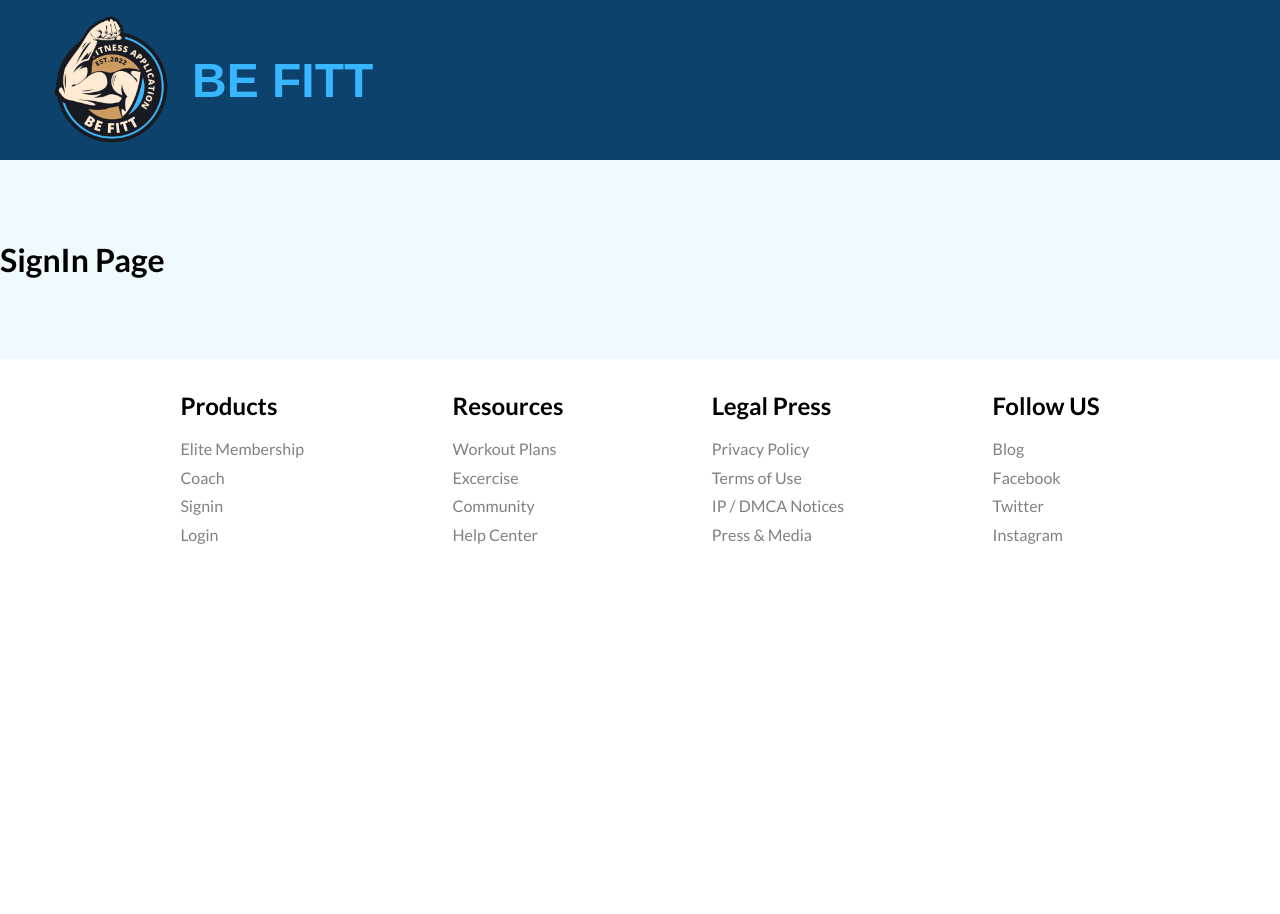
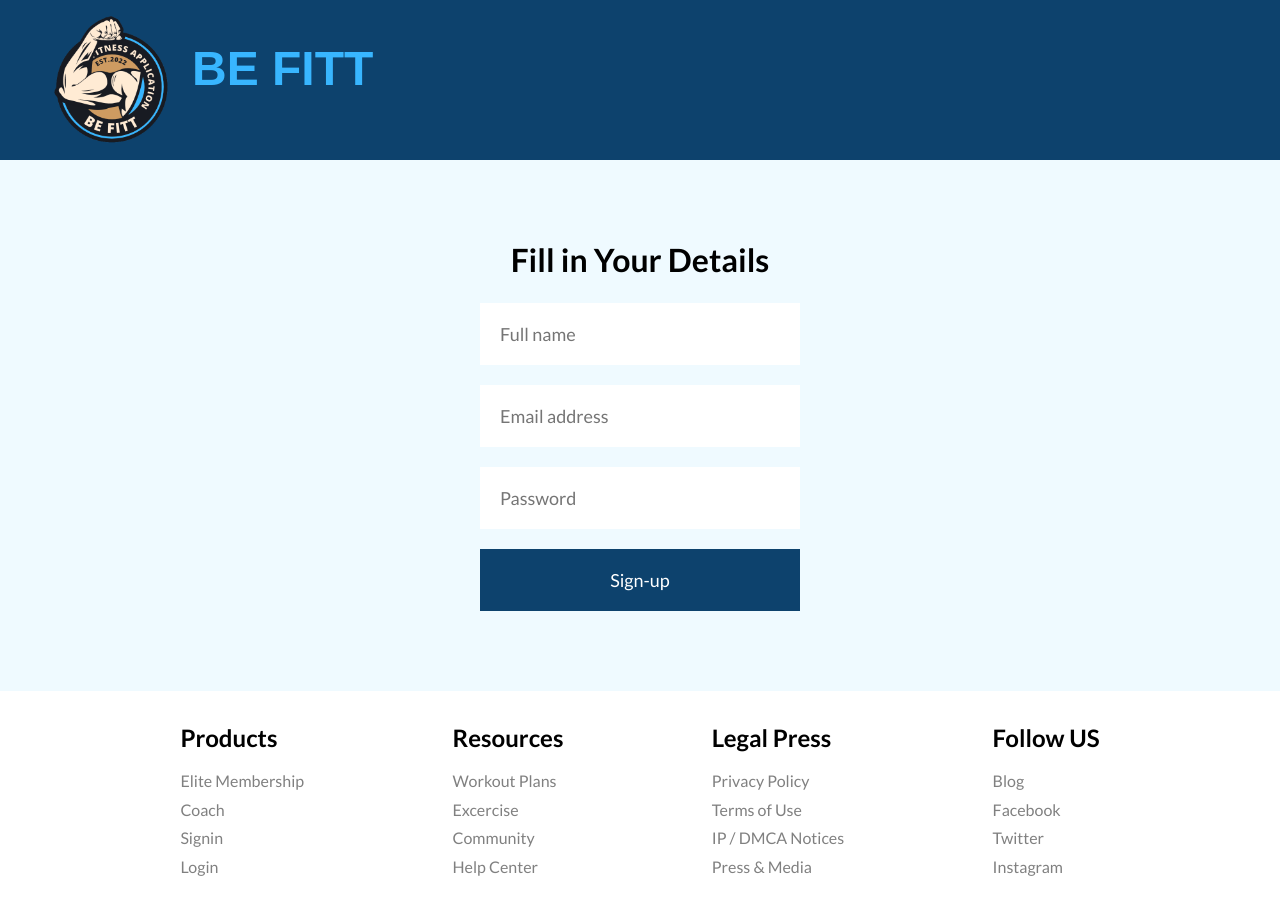
Before and after one commit to sunchushivaaa/Jefit-clone, a React (Create React App) app in the folder my-app/: page /signin in a window 1280 px wide. Shown: the top 914 px of the page. Before the commit the page ends 800 px from the top, so only its background shows below. Built offline with nearby package versions, Linux system fonts and the light colour scheme; a web font is replaced by a local one.

Commit message:
09-01-23 Updates

```diff
--- a/my-app/src/Components/Contexts/AuthContext.jsx
+++ b/my-app/src/Components/Contexts/AuthContext.jsx
@@ -3,7 +3,7 @@ import { createContext, useState } from "react";
 export const AuthContext = createContext();
 
 export default function AuthContextProvider({ children }) {
-  const [login, setLogin] = useState(true);
+  const [login, setLogin] = useState(false);
 
   return (
     <AuthContext.Provider value={{ login, setLogin }}>
--- /dev/null
+++ b/my-app/src/Components/Styles/Login.module.css
@@ -0,0 +1,23 @@
+.Login, .Signin {
+  text-align: center;
+}
+h1 {
+  margin-bottom: 1.5rem;
+}
+form {
+  width: 25%;
+  margin: auto;
+  display: grid;
+  grid-template-rows: repeat(3, 1fr);
+  gap: 20px;
+}
+form > input {
+  padding: 20px;
+  font-size: large;
+  border: none;
+}
+form > input:last-child {
+  cursor: pointer;
+  background-color: rgb(13, 66, 109);
+  color: white;
+}
--- a/my-app/src/Components/Styles/WorkoutPage_Defined.module.css
+++ b/my-app/src/Components/Styles/WorkoutPage_Defined.module.css
@@ -47,3 +47,23 @@
 .WorkoutDivs > a > div > img {
   width: 100%;
 }
+.Detailed1 {
+  width: 80%;
+  margin: auto;
+}
+.Detailed1 > h1 {
+  text-align: center;
+  margin-bottom: 2.5rem;
+}
+.Detailed1 > .Description > p {
+  text-align: justify;
+  margin-bottom: 0.8rem;
+  font-size: 1.2rem;
+  line-height: 2rem;
+  letter-spacing: 1px;
+}
+.Detailed1 > .Description > p > button {
+  font-size: medium;
+  padding: 4px 8px;
+  cursor: pointer;
+}
--- a/my-app/src/Components/WorkoutPage_Defined/WorkoutDetailed1.jsx
+++ b/my-app/src/Components/WorkoutPage_Defined/WorkoutDetailed1.jsx
@@ -3,7 +3,7 @@ import { useContext, useEffect, useState } from "react";
 import { Link, useParams } from "react-router-dom";
 import { AuthContext } from "../Contexts/AuthContext";
 export default function WorkoutDetailed1() {
-  const { login, setLogin } = useContext(AuthContext);
+  const { login } = useContext(AuthContext);
   const { id } = useParams();
   const [data, setData] = useState({});
   useEffect(() => {
@@ -20,7 +20,7 @@ export default function WorkoutDetailed1() {
     return (
       <div className={styles.Detailed1}>
         <h1>{data.name}</h1>
-        <div>
+        <div className={styles.Description}>
           <p>
             <b>Type :-</b> {data.type}
           </p>
@@ -43,6 +43,41 @@ export default function WorkoutDetailed1() {
             )}
           </p>
         </div>
+        <div className={styles.Workouts}>
+          {data.workouts.map((el) => {
+            for (let x in el) {
+              return (
+                <div>
+                  <h2>{x}</h2>
+                  <p>
+                    <b>Name :-</b> {el.Name}
+                  </p>
+                  <p>
+                    <b>Muscle :-</b> {el.Muscle}
+                  </p>
+                  <p>
+                    <b>Timer :-</b> {el.Timer}
+                  </p>
+                  <p>
+                    <b>Sets :-</b> {el.Sets}
+                  </p>
+                  <p>
+                    <b>Completed :-</b>{" "}
+                    {login ? (
+                      data.completed ? (
+                        "Completed"
+                      ) : (
+                        <button>Done</button>
+                      )
+                    ) : (
+                      <Link to="/login">Login first</Link>
+                    )}
+                  </p>
+                </div>
+              );
+            }
+          })}
+        </div>
       </div>
     );
   }
--- a/my-app/src/Pages/Login.jsx
+++ b/my-app/src/Pages/Login.jsx
@@ -1,7 +1,69 @@
+import styles from "../Components/Styles/Login.module.css";
+import { useState, useContext } from "react";
+import { useNavigate } from "react-router-dom";
+import { AuthContext } from "../Components/Contexts/AuthContext";
+const initialState = {
+  email: "",
+  password: "",
+};
 export default function Login() {
+  const [data, setData] = useState(initialState);
+  const [user, setUser] = useState([{}]);
+  const Navigate = useNavigate();
+  const { login, setLogin } = useContext(AuthContext);
+
+  const inputHandler = (e) => {
+    const value = e.target.value;
+    setData({ ...data, [e.target.name]: value });
+  };
+  const submitHandler = (e) => {
+    e.preventDefault();
+    verifyLogin();
+    const response = getResponse();
+    if (response === true) {
+      Navigate("/");
+      setLogin(!login);
+    } else {
+      alert("Incorrect Credentials");
+    }
+  };
+
+  const getResponse = () => {
+    for (let a = 0; a < user.length; a++) {
+      if (user[a].email === data.email && user[a].password === data.password) {
+        setData(initialState);
+        return true;
+      }
+    }
+    return false;
+  };
+
+  const verifyLogin = async () => {
+    const request = await fetch("https://mock-server-cs1k.onrender.com/users");
+    const response = await request.json();
+
+    setUser(response);
+  };
   return (
-    <div className="Login">
-      <h1>Login Page</h1>
+    <div className={styles.Login}>
+      <h1>Enter Credentials</h1>
+      <form onSubmit={(e) => submitHandler(e)}>
+        <input
+          onChange={(e) => inputHandler(e)}
+          name="email"
+          value={data.email}
+          type="email"
+          placeholder="Email address"
+        />
+        <input
+          onChange={(e) => inputHandler(e)}
+          name="password"
+          value={data.password}
+          type="password"
+          placeholder="Password"
+        />
+        <input type="submit" value="Login" />
+      </form>
     </div>
   );
 }
--- a/my-app/src/Pages/Signin.jsx
+++ b/my-app/src/Pages/Signin.jsx
@@ -1,7 +1,64 @@
+import styles from "../Components/Styles/Login.module.css";
+import { useState } from "react";
+import { useNavigate } from "react-router-dom";
+const initialState = {
+  name: "",
+  email: "",
+  password: "",
+};
 export default function SignIn() {
+  const [data, setData] = useState(initialState);
+  const Navigate = useNavigate();
+
+  const inputHandler = (e) => {
+    const value = e.target.value;
+    setData({ ...data, [e.target.name]: value });
+  };
+  const submitHandler = (e) => {
+    e.preventDefault();
+    pushData(data);
+    Navigate("/login");
+  };
+
+  const pushData = async (data) => {
+    const request = await fetch("https://mock-server-cs1k.onrender.com/users", {
+      method: "POST",
+      body: JSON.stringify(data),
+      headers: {
+        "Content-Type": "application/json",
+      },
+    });
+    const response = await request.json();
+    setData(initialState);
+  };
+
   return (
-    <div className="SignIn">
-      <h1>SignIn Page</h1>
+    <div className={styles.Signin}>
+      <h1>Fill in Your Details</h1>
+      <form onSubmit={(e) => submitHandler(e)}>
+        <input
+          onChange={(e) => inputHandler(e)}
+          name="name"
+          value={data.name}
+          type="text"
+          placeholder="Full name"
+        />
+        <input
+          onChange={(e) => inputHandler(e)}
+          name="email"
+          value={data.email}
+          type="email"
+          placeholder="Email address"
+        />
+        <input
+          onChange={(e) => inputHandler(e)}
+          name="password"
+          value={data.password}
+          type="password"
+          placeholder="Password"
+        />
+        <input type="submit" value="Sign-up" />
+      </form>
     </div>
   );
 }
```
